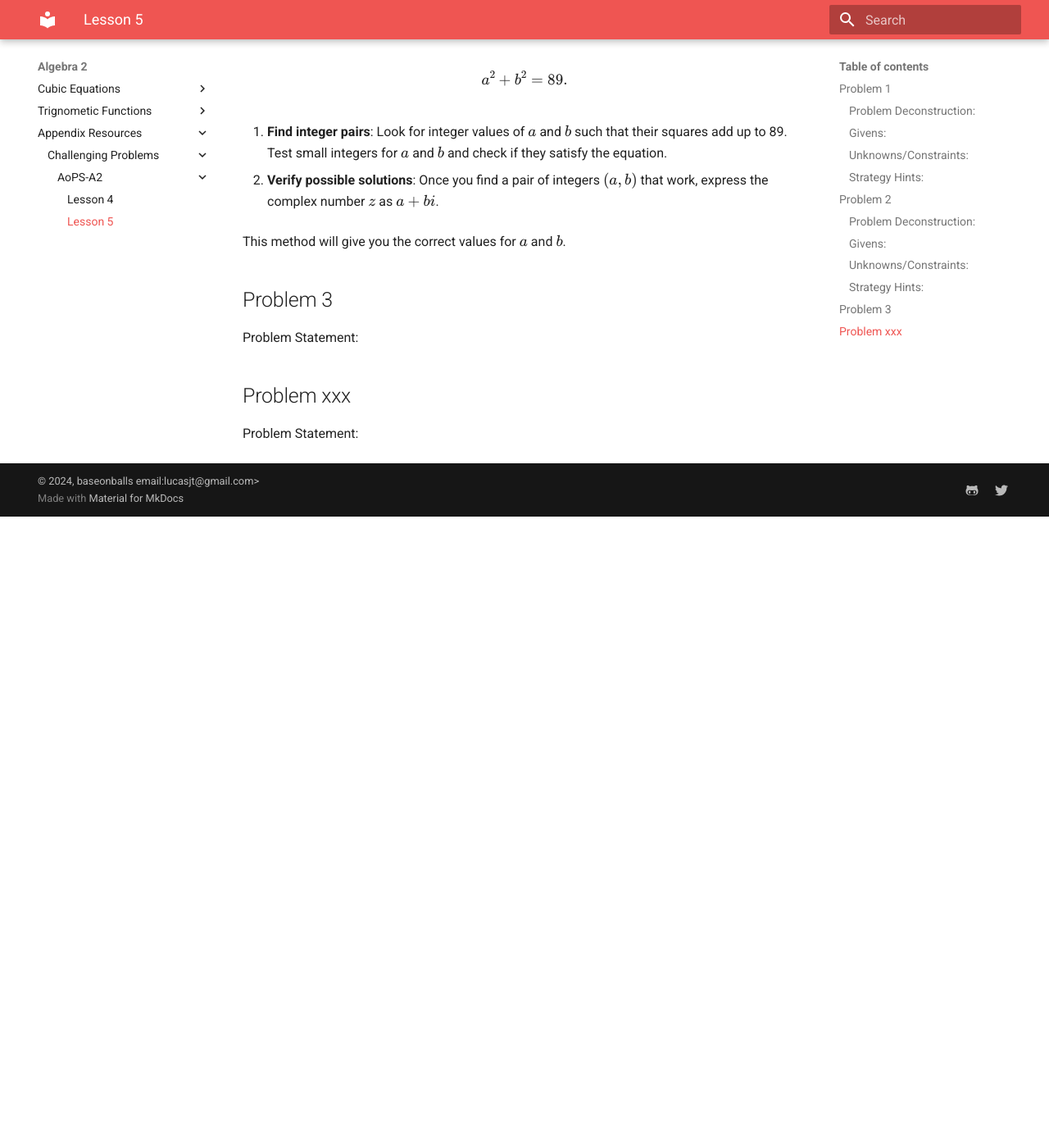
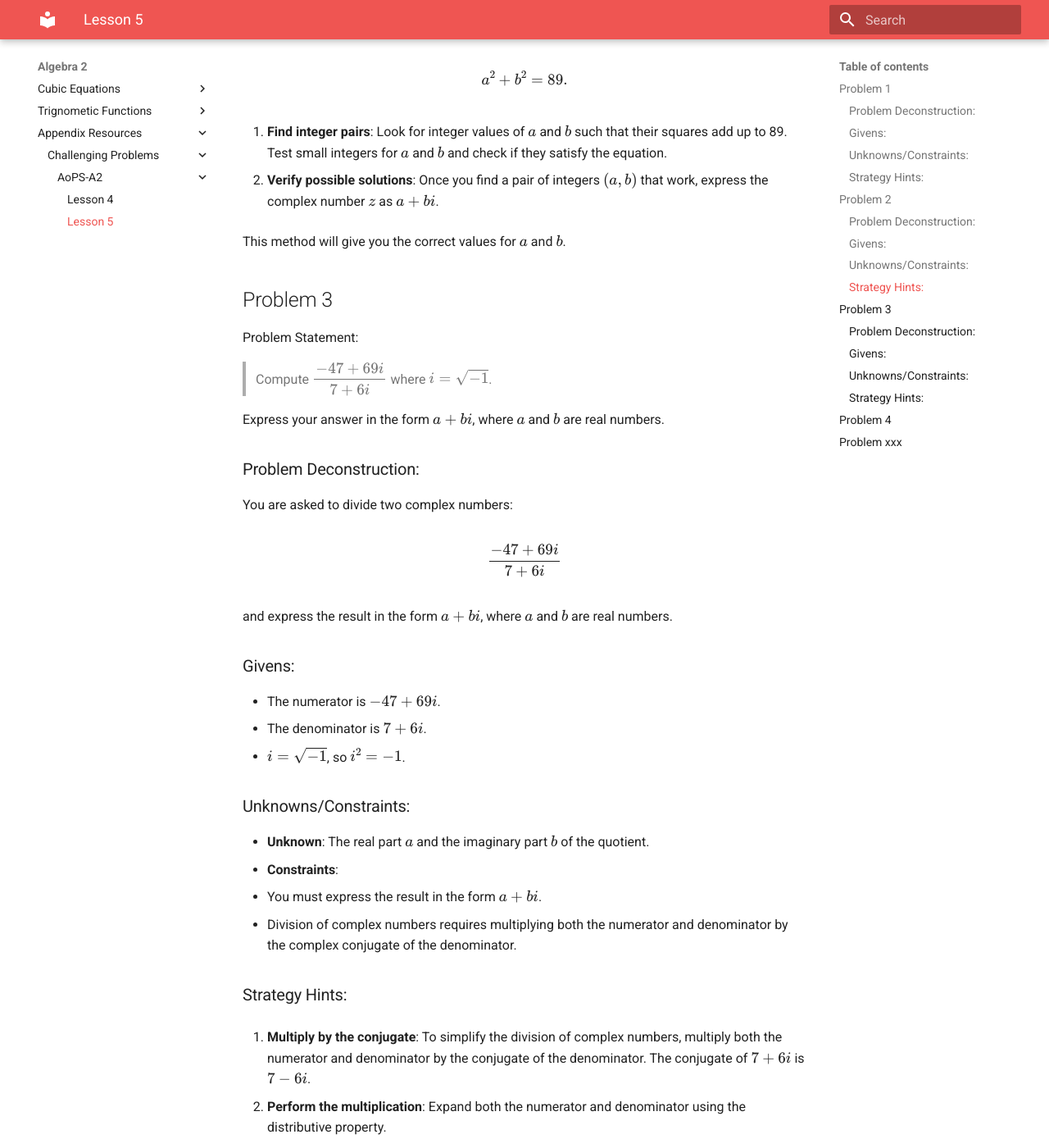
Before and after one commit to baseonballs/mpower-sitedocs, an MkDocs documentation site: the page built from site-docs/mathematics/a2/hw/aops/hw.05.md, in a window 1280 px wide and 1400 px high, scrolled down 2240 px. Shown: the whole window at 82% size. Built offline with MkDocs 1.6.1 and Material for MkDocs 9.7.7, drawn with Linux system fonts in a browser that asks for light colours; formulas are drawn with MathJax 3; before the commit the page ends 2870 px from its top, so only the background shows below that; some of the changed text lies outside the part shown.

Commit message:
problem 4 of hw5

```diff
--- a/site-docs/mathematics/a2/hw/aops/hw.05.md
+++ b/site-docs/mathematics/a2/hw/aops/hw.05.md
@@ -82,8 +82,52 @@ This method will give you the correct values for \( a \) and \( b \).
 ## Problem 3
 
 Problem Statement:
+>Compute $\dfrac{-47 +69i}{7+6i}$ where $i = \sqrt{-1}$.
+
+Express your answer in the form $a+bi$, where $a$ and $b$ are real numbers.
+
+
+### Problem Deconstruction:
+
+You are asked to divide two complex numbers:
+
+\[
+\dfrac{-47 + 69i}{7 + 6i}
+\]
+
+and express the result in the form \(a + bi\), where \(a\) and \(b\) are real numbers.
+
+### Givens:
+
+- The numerator is \( -47 + 69i \).
+- The denominator is \( 7 + 6i \).
+- \( i = \sqrt{-1} \), so \( i^2 = -1 \).
+
+### Unknowns/Constraints:
+
+- **Unknown**: The real part \(a\) and the imaginary part \(b\) of the quotient.
+- **Constraints**:
+  - You must express the result in the form \( a + bi \).
+  - Division of complex numbers requires multiplying both the numerator and denominator by the complex conjugate of the denominator.
+
+### Strategy Hints:
+
+1. **Multiply by the conjugate**: To simplify the division of complex numbers, multiply both the numerator and denominator by the conjugate of the denominator. The conjugate of \( 7 + 6i \) is \( 7 - 6i \).
+
+2. **Perform the multiplication**: Expand both the numerator and denominator using the distributive property.
+
+3. **Simplify the denominator**: The product of a complex number and its conjugate results in a real number (since \( (7 + 6i)(7 - 6i) = 7^2 - (6i)^2 = 49 + 36 = 85 \)).
+
+4. **Separate real and imaginary parts**: Once you’ve simplified both the numerator and denominator, separate the real and imaginary parts to express the result as \( a + bi \).
+
+By following these steps, you can compute the quotient correctly.
+
+
+
+## Problem 4
+
+Problem Statement:
 >
-
 
 ## Problem xxx
 
```
